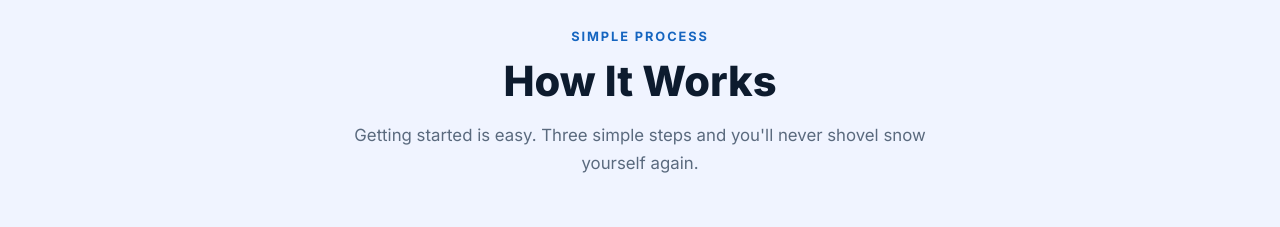
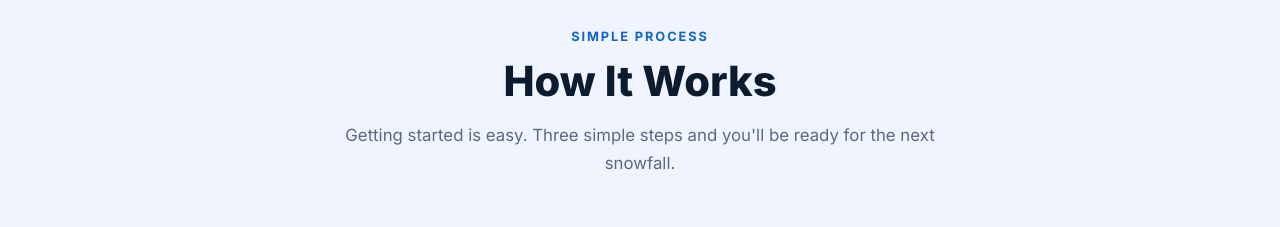
Before and after one commit to tuancat8730-sam/ci_snow_1, a React (Vite) app: page /#/ in a window 1280 px wide. Shown: the part 1600-1827 px from the top of the page. Built offline with nearby package versions, Linux system fonts and the light colour scheme.

Commit message:
fix: update How It Works subtitle copy

```diff
--- a/src/components/sections/HowItWorks.jsx
+++ b/src/components/sections/HowItWorks.jsx
@@ -32,7 +32,7 @@ export default function HowItWorks() {
           <SectionHeader
             label="Simple Process"
             title="How It Works"
-            subtitle="Getting started is easy. Three simple steps and you'll never shovel snow yourself again."
+            subtitle="Getting started is easy. Three simple steps and you'll be ready for the next snowfall."
           />
         </ScrollReveal>
 
```
